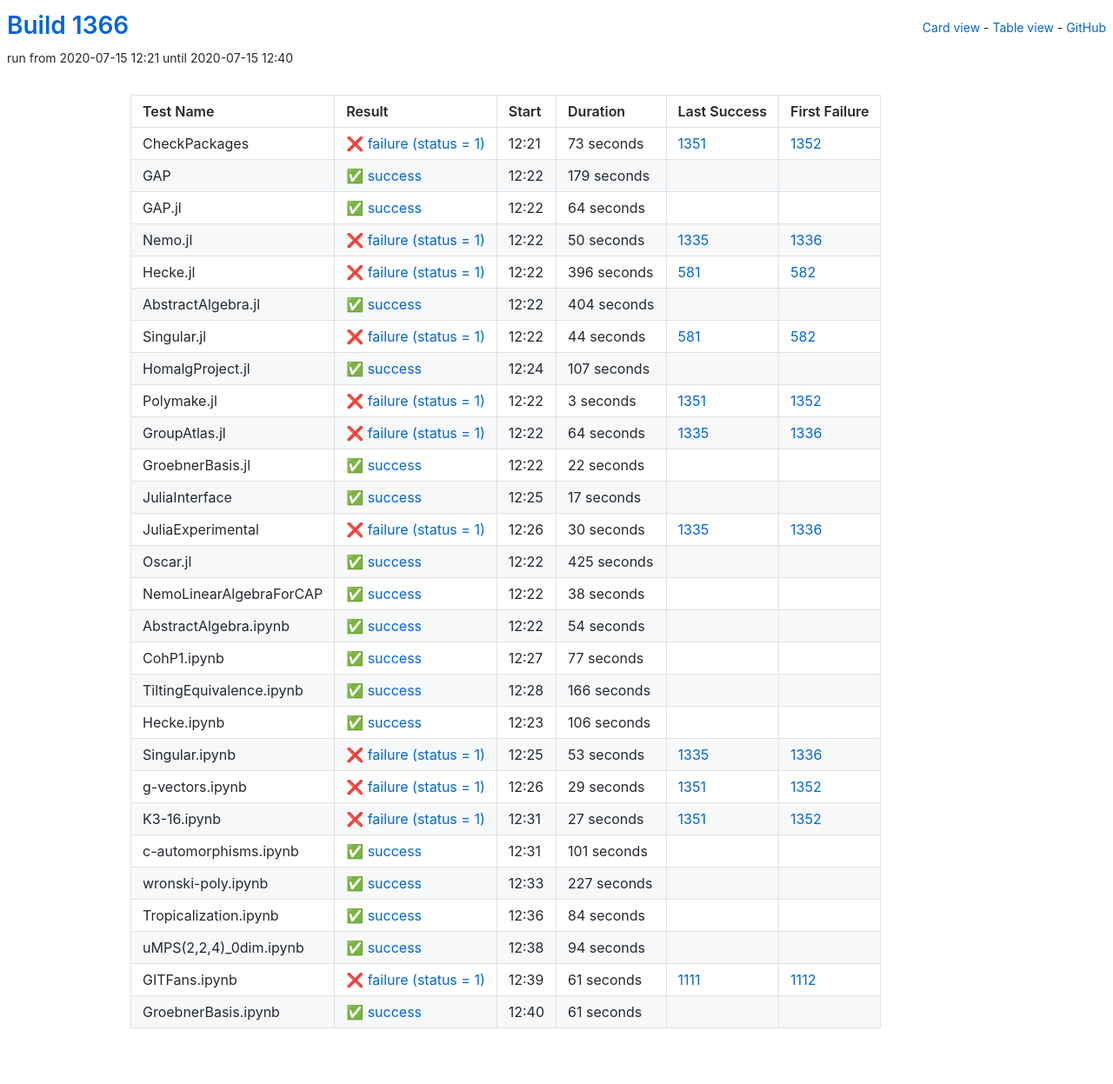
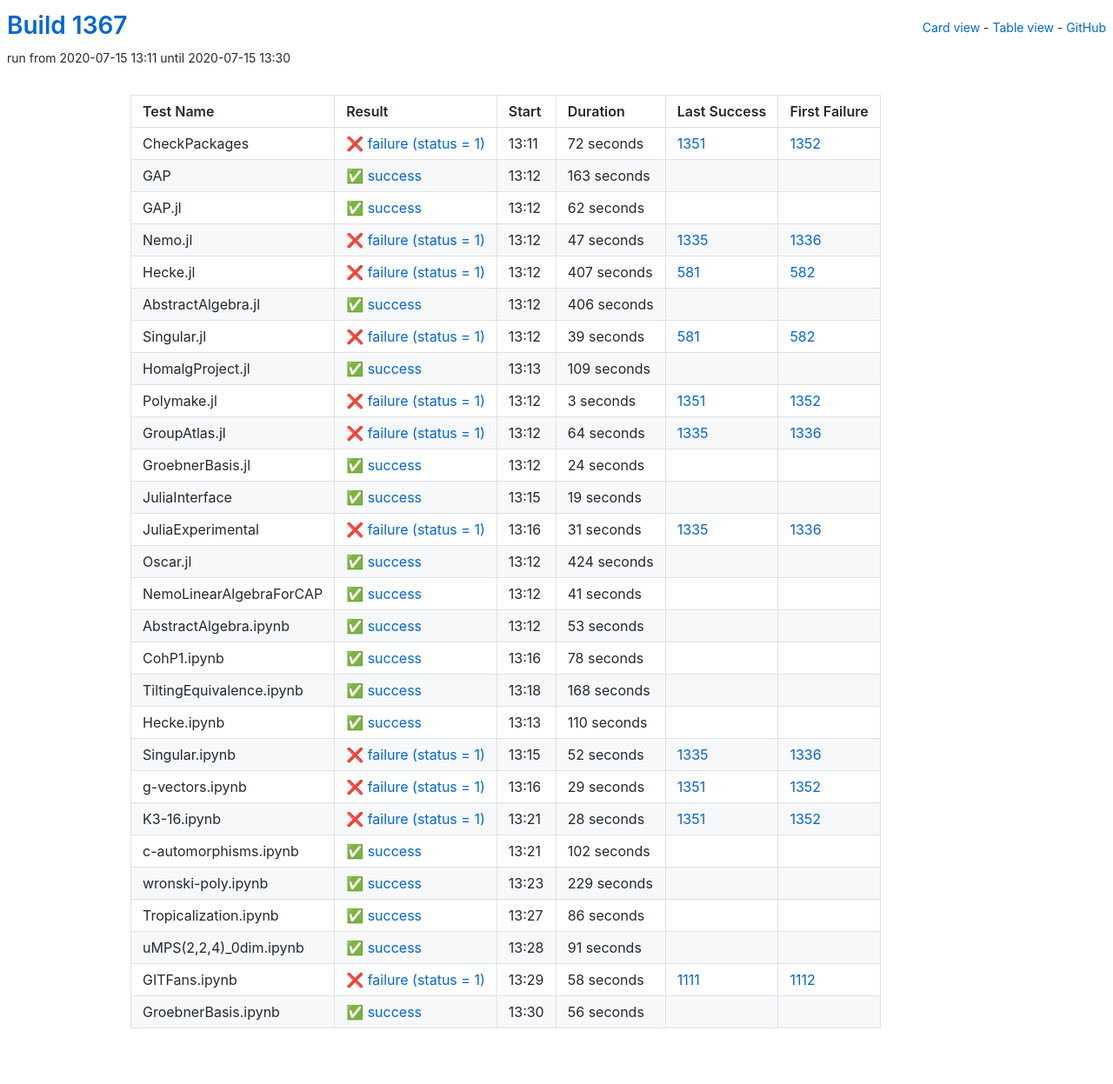
Before and after one commit to oscar-system/oscar-ci-status-1.4, a Jekyll site: the page built from table.html, in a window 1280 px wide. Shown: the whole page at 87% size. Built offline with Jekyll 4.4.1, drawn with Linux system fonts in a browser that asks for light colours.

Commit message:
Build #1367

```diff
--- a/_data/ci.yml
+++ b/_data/ci.yml
@@ -1,6 +1,6 @@
 ---
-build: 1366
-build_url: https://oscarci.mathematik.uni-kl.de/job/oscar-julia-1.4/1366/
+build: 1367
+build_url: https://oscarci.mathematik.uni-kl.de/job/oscar-julia-1.4/1367/
 job: oscar-julia-1.4
 organization: oscar-system
 repo: oscar-ci-status-1.4
@@ -8,104 +8,104 @@ repourl: https://github.com/oscar-system/oscar-ci-status-1.4
 tests:
 - name: CheckPackages
   id: checkpackages
-  log: https://oscarci.mathematik.uni-kl.de/job/oscar-julia-1.4/1366/artifact/logs/build-1366/CheckPackages.log
-  start: 2020-07-15 12:21
+  log: https://oscarci.mathematik.uni-kl.de/job/oscar-julia-1.4/1367/artifact/logs/build-1367/CheckPackages.log
+  start: 2020-07-15 13:11
   success: false
   exitcode: 1
   status: failure
-  duration: 73
+  duration: 72
   last_success: 1351
   last_success_url: https://oscarci.mathematik.uni-kl.de/job/oscar-julia-1.4/1351/
   first_failure: 1352
   first_failure_url: https://oscarci.mathematik.uni-kl.de/job/oscar-julia-1.4/1352/
 - name: GAP
   id: gap
-  log: https://oscarci.mathematik.uni-kl.de/job/oscar-julia-1.4/1366/artifact/logs/build-1366/GAP.log
-  start: 2020-07-15 12:22
+  log: https://oscarci.mathematik.uni-kl.de/job/oscar-julia-1.4/1367/artifact/logs/build-1367/GAP.log
+  start: 2020-07-15 13:12
   success: true
   exitcode: 0
   status: success
-  duration: 179
+  duration: 163
   last_success: false
   last_success_url:
   first_failure: false
   first_failure_url:
 - name: GAP.jl
   id: gap-jl
-  log: https://oscarci.mathematik.uni-kl.de/job/oscar-julia-1.4/1366/artifact/logs/build-1366/GAP.jl.log
-  start: 2020-07-15 12:22
+  log: https://oscarci.mathematik.uni-kl.de/job/oscar-julia-1.4/1367/artifact/logs/build-1367/GAP.jl.log
+  start: 2020-07-15 13:12
   success: true
   exitcode: 0
   status: success
-  duration: 64
+  duration: 62
   last_success: false
   last_success_url:
   first_failure: false
   first_failure_url:
 - name: Nemo.jl
   id: nemo-jl
-  log: https://oscarci.mathematik.uni-kl.de/job/oscar-julia-1.4/1366/artifact/logs/build-1366/Nemo.jl.log
-  start: 2020-07-15 12:22
+  log: https://oscarci.mathematik.uni-kl.de/job/oscar-julia-1.4/1367/artifact/logs/build-1367/Nemo.jl.log
+  start: 2020-07-15 13:12
   success: false
   exitcode: 1
   status: failure
-  duration: 50
+  duration: 47
   last_success: 1335
   last_success_url: https://oscarci.mathematik.uni-kl.de/job/oscar-julia-1.4/1335/
   first_failure: 1336
   first_failure_url: https://oscarci.mathematik.uni-kl.de/job/oscar-julia-1.4/1336/
 - name: Hecke.jl
   id: hecke-jl
-  log: https://oscarci.mathematik.uni-kl.de/job/oscar-julia-1.4/1366/artifact/logs/build-1366/Hecke.jl.log
-  start: 2020-07-15 12:22
+  log: https://oscarci.mathematik.uni-kl.de/job/oscar-julia-1.4/1367/artifact/logs/build-1367/Hecke.jl.log
+  start: 2020-07-15 13:12
   success: false
   exitcode: 1
   status: failure
-  duration: 396
+  duration: 407
   last_success: 581
   last_success_url: https://oscarci.mathematik.uni-kl.de/job/oscar-julia-1.4/581/
   first_failure: 582
   first_failure_url: https://oscarci.mathematik.uni-kl.de/job/oscar-julia-1.4/582/
 - name: AbstractAlgebra.jl
   id: abstractalgebra-jl
-  log: https://oscarci.mathematik.uni-kl.de/job/oscar-julia-1.4/1366/artifact/logs/build-1366/AbstractAlgebra.jl.log
-  start: 2020-07-15 12:22
+  log: https://oscarci.mathematik.uni-kl.de/job/oscar-julia-1.4/1367/artifact/logs/build-1367/AbstractAlgebra.jl.log
+  start: 2020-07-15 13:12
   success: true
   exitcode: 0
   status: success
-  duration: 404
+  duration: 406
   last_success: false
   last_success_url:
   first_failure: false
   first_failure_url:
 - name: Singular.jl
   id: singular-jl
-  log: https://oscarci.mathematik.uni-kl.de/job/oscar-julia-1.4/1366/artifact/logs/build-1366/Singular.jl.log
-  start: 2020-07-15 12:22
+  log: https://oscarci.mathematik.uni-kl.de/job/oscar-julia-1.4/1367/artifact/logs/build-1367/Singular.jl.log
+  start: 2020-07-15 13:12
   success: false
   exitcode: 1
   status: failure
-  duration: 44
+  duration: 39
   last_success: 581
   last_success_url: https://oscarci.mathematik.uni-kl.de/job/oscar-julia-1.4/581/
   first_failure: 582
   first_failure_url: https://oscarci.mathematik.uni-kl.de/job/oscar-julia-1.4/582/
 - name: HomalgProject.jl
   id: homalgproject-jl
-  log: https://oscarci.mathematik.uni-kl.de/job/oscar-julia-1.4/1366/artifact/logs/build-1366/HomalgProject.jl.log
-  start: 2020-07-15 12:24
+  log: https://oscarci.mathematik.uni-kl.de/job/oscar-julia-1.4/1367/artifact/logs/build-1367/HomalgProject.jl.log
+  start: 2020-07-15 13:13
   success: true
   exitcode: 0
   status: success
-  duration: 107
+  duration: 109
   last_success: false
   last_success_url:
   first_failure: false
   first_failure_url:
 - name: Polymake.jl
   id: polymake-jl
-  log: https://oscarci.mathematik.uni-kl.de/job/oscar-julia-1.4/1366/artifact/logs/build-1366/Polymake.jl.log
-  start: 2020-07-15 12:22
+  log: https://oscarci.mathematik.uni-kl.de/job/oscar-julia-1.4/1367/artifact/logs/build-1367/Polymake.jl.log
+  start: 2020-07-15 13:12
   success: false
   exitcode: 1
   status: failure
@@ -116,8 +116,8 @@ tests:
   first_failure_url: https://oscarci.mathematik.uni-kl.de/job/oscar-julia-1.4/1352/
 - name: GroupAtlas.jl
   id: groupatlas-jl
-  log: https://oscarci.mathematik.uni-kl.de/job/oscar-julia-1.4/1366/artifact/logs/build-1366/GroupAtlas.jl.log
-  start: 2020-07-15 12:22
+  log: https://oscarci.mathematik.uni-kl.de/job/oscar-julia-1.4/1367/artifact/logs/build-1367/GroupAtlas.jl.log
+  start: 2020-07-15 13:12
   success: false
   exitcode: 1
   status: failure
@@ -128,128 +128,128 @@ tests:
   first_failure_url: https://oscarci.mathematik.uni-kl.de/job/oscar-julia-1.4/1336/
 - name: GroebnerBasis.jl
   id: groebnerbasis-jl
-  log: https://oscarci.mathematik.uni-kl.de/job/oscar-julia-1.4/1366/artifact/logs/build-1366/GroebnerBasis.jl.log
-  start: 2020-07-15 12:22
+  log: https://oscarci.mathematik.uni-kl.de/job/oscar-julia-1.4/1367/artifact/logs/build-1367/GroebnerBasis.jl.log
+  start: 2020-07-15 13:12
   success: true
   exitcode: 0
   status: success
-  duration: 22
+  duration: 24
   last_success: false
   last_success_url:
   first_failure: false
   first_failure_url:
 - name: JuliaInterface
   id: juliainterface
-  log: https://oscarci.mathematik.uni-kl.de/job/oscar-julia-1.4/1366/artifact/logs/build-1366/JuliaInterface.log
-  start: 2020-07-15 12:25
+  log: https://oscarci.mathematik.uni-kl.de/job/oscar-julia-1.4/1367/artifact/logs/build-1367/JuliaInterface.log
+  start: 2020-07-15 13:15
   success: true
   exitcode: 0
   status: success
-  duration: 17
+  duration: 19
   last_success: false
   last_success_url:
   first_failure: false
   first_failure_url:
 - name: JuliaExperimental
   id: juliaexperimental
-  log: https://oscarci.mathematik.uni-kl.de/job/oscar-julia-1.4/1366/artifact/logs/build-1366/JuliaExperimental.log
-  start: 2020-07-15 12:26
+  log: https://oscarci.mathematik.uni-kl.de/job/oscar-julia-1.4/1367/artifact/logs/build-1367/JuliaExperimental.log
+  start: 2020-07-15 13:16
   success: false
   exitcode: 1
   status: failure
-  duration: 30
+  duration: 31
   last_success: 1335
   last_success_url: https://oscarci.mathematik.uni-kl.de/job/oscar-julia-1.4/1335/
   first_failure: 1336
   first_failure_url: https://oscarci.mathematik.uni-kl.de/job/oscar-julia-1.4/1336/
 - name: Oscar.jl
   id: oscar-jl
-  log: https://oscarci.mathematik.uni-kl.de/job/oscar-julia-1.4/1366/artifact/logs/build-1366/Oscar.jl.log
-  start: 2020-07-15 12:22
+  log: https://oscarci.mathematik.uni-kl.de/job/oscar-julia-1.4/1367/artifact/logs/build-1367/Oscar.jl.log
+  start: 2020-07-15 13:12
   success: true
   exitcode: 0
   status: success
-  duration: 425
+  duration: 424
   last_success: false
   last_success_url:
   first_failure: false
   first_failure_url:
 - name: NemoLinearAlgebraForCAP
   id: nemolinearalgebraforcap
-  log: https://oscarci.mathematik.uni-kl.de/job/oscar-julia-1.4/1366/artifact/logs/build-1366/NemoLinearAlgebraForCAP.log
-  start: 2020-07-15 12:22
+  log: https://oscarci.mathematik.uni-kl.de/job/oscar-julia-1.4/1367/artifact/logs/build-1367/NemoLinearAlgebraForCAP.log
+  start: 2020-07-15 13:12
   success: true
   exitcode: 0
   status: success
-  duration: 38
+  duration: 41
   last_success: false
   last_success_url:
   first_failure: false
   first_failure_url:
 - name: AbstractAlgebra.ipynb
   id: abstractalgebra-ipynb
-  log: https://oscarci.mathematik.uni-kl.de/job/oscar-julia-1.4/1366/artifact/logs/build-1366/AbstractAlgebra.ipynb.log
-  start: 2020-07-15 12:22
+  log: https://oscarci.mathematik.uni-kl.de/job/oscar-julia-1.4/1367/artifact/logs/build-1367/AbstractAlgebra.ipynb.log
+  start: 2020-07-15 13:12
   success: true
   exitcode: 0
   status: success
-  duration: 54
+  duration: 53
   last_success: false
   last_success_url:
   first_failure: false
   first_failure_url:
 - name: CohP1.ipynb
   id: cohp1-ipynb
-  log: https://oscarci.mathematik.uni-kl.de/job/oscar-julia-1.4/1366/artifact/logs/build-1366/CohP1.ipynb.log
-  start: 2020-07-15 12:27
+  log: https://oscarci.mathematik.uni-kl.de/job/oscar-julia-1.4/1367/artifact/logs/build-1367/CohP1.ipynb.log
+  start: 2020-07-15 13:16
   success: true
   exitcode: 0
   status: success
-  duration: 77
+  duration: 78
   last_success: false
   last_success_url:
   first_failure: false
   first_failure_url:
 - name: TiltingEquivalence.ipynb
   id: tiltingequivalence-ipynb
-  log: https://oscarci.mathematik.uni-kl.de/job/oscar-julia-1.4/1366/artifact/logs/build-1366/TiltingEquivalence.ipynb.log
-  start: 2020-07-15 12:28
+  log: https://oscarci.mathematik.uni-kl.de/job/oscar-julia-1.4/1367/artifact/logs/build-1367/TiltingEquivalence.ipynb.log
+  start: 2020-07-15 13:18
   success: true
   exitcode: 0
   status: success
-  duration: 166
+  duration: 168
   last_success: false
   last_success_url:
   first_failure: false
   first_failure_url:
 - name: Hecke.ipynb
   id: hecke-ipynb
-  log: https://oscarci.mathematik.uni-kl.de/job/oscar-julia-1.4/1366/artifact/logs/build-1366/Hecke.ipynb.log
-  start: 2020-07-15 12:23
+  log: https://oscarci.mathematik.uni-kl.de/job/oscar-julia-1.4/1367/artifact/logs/build-1367/Hecke.ipynb.log
+  start: 2020-07-15 13:13
   success: true
   exitcode: 0
   status: success
-  duration: 106
+  duration: 110
   last_success: false
   last_success_url:
   first_failure: false
   first_failure_url:
 - name: Singular.ipynb
   id: singular-ipynb
-  log: https://oscarci.mathematik.uni-kl.de/job/oscar-julia-1.4/1366/artifact/logs/build-1366/Singular.ipynb.log
-  start: 2020-07-15 12:25
+  log: https://oscarci.mathematik.uni-kl.de/job/oscar-julia-1.4/1367/artifact/logs/build-1367/Singular.ipynb.log
+  start: 2020-07-15 13:15
   success: false
   exitcode: 1
   status: failure
-  duration: 53
+  duration: 52
   last_success: 1335
   last_success_url: https://oscarci.mathematik.uni-kl.de/job/oscar-julia-1.4/1335/
   first_failure: 1336
   first_failure_url: https://oscarci.mathematik.uni-kl.de/job/oscar-julia-1.4/1336/
 - name: g-vectors.ipynb
   id: g-vectors-ipynb
-  log: https://oscarci.mathematik.uni-kl.de/job/oscar-julia-1.4/1366/artifact/logs/build-1366/g-vectors.ipynb.log
-  start: 2020-07-15 12:26
+  log: https://oscarci.mathematik.uni-kl.de/job/oscar-julia-1.4/1367/artifact/logs/build-1367/g-vectors.ipynb.log
+  start: 2020-07-15 13:16
   success: false
   exitcode: 1
   status: failure
@@ -260,84 +260,84 @@ tests:
   first_failure_url: https://oscarci.mathematik.uni-kl.de/job/oscar-julia-1.4/1352/
 - name: K3-16.ipynb
   id: k3-16-ipynb
-  log: https://oscarci.mathematik.uni-kl.de/job/oscar-julia-1.4/1366/artifact/logs/build-1366/K3-16.ipynb.log
-  start: 2020-07-15 12:31
+  log: https://oscarci.mathematik.uni-kl.de/job/oscar-julia-1.4/1367/artifact/logs/build-1367/K3-16.ipynb.log
+  start: 2020-07-15 13:21
   success: false
   exitcode: 1
   status: failure
-  duration: 27
+  duration: 28
   last_success: 1351
   last_success_url: https://oscarci.mathematik.uni-kl.de/job/oscar-julia-1.4/1351/
   first_failure: 1352
   first_failure_url: https://oscarci.mathematik.uni-kl.de/job/oscar-julia-1.4/1352/
 - name: c-automorphisms.ipynb
   id: c-automorphisms-ipynb
-  log: https://oscarci.mathematik.uni-kl.de/job/oscar-julia-1.4/1366/artifact/logs/build-1366/c-automorphisms.ipynb.log
-  start: 2020-07-15 12:31
+  log: https://oscarci.mathematik.uni-kl.de/job/oscar-julia-1.4/1367/artifact/logs/build-1367/c-automorphisms.ipynb.log
+  start: 2020-07-15 13:21
   success: true
   exitcode: 0
   status: success
-  duration: 101
+  duration: 102
   last_success: false
   last_success_url:
   first_failure: false
   first_failure_url:
 - name: wronski-poly.ipynb
   id: wronski-poly-ipynb
-  log: https://oscarci.mathematik.uni-kl.de/job/oscar-julia-1.4/1366/artifact/logs/build-1366/wronski-poly.ipynb.log
-  start: 2020-07-15 12:33
+  log: https://oscarci.mathematik.uni-kl.de/job/oscar-julia-1.4/1367/artifact/logs/build-1367/wronski-poly.ipynb.log
+  start: 2020-07-15 13:23
   success: true
   exitcode: 0
   status: success
-  duration: 227
+  duration: 229
   last_success: false
   last_success_url:
   first_failure: false
   first_failure_url:
 - name: Tropicalization.ipynb
   id: tropicalization-ipynb
-  log: https://oscarci.mathematik.uni-kl.de/job/oscar-julia-1.4/1366/artifact/logs/build-1366/Tropicalization.ipynb.log
-  start: 2020-07-15 12:36
+  log: https://oscarci.mathematik.uni-kl.de/job/oscar-julia-1.4/1367/artifact/logs/build-1367/Tropicalization.ipynb.log
+  start: 2020-07-15 13:27
   success: true
   exitcode: 0
   status: success
-  duration: 84
+  duration: 86
   last_success: false
   last_success_url:
   first_failure: false
   first_failure_url:
 - name: uMPS(2,2,4)_0dim.ipynb
   id: umps-2-2-4-0dim-ipynb
-  log: https://oscarci.mathematik.uni-kl.de/job/oscar-julia-1.4/1366/artifact/logs/build-1366/uMPS-2-2-4-_0dim.ipynb.log
-  start: 2020-07-15 12:38
+  log: https://oscarci.mathematik.uni-kl.de/job/oscar-julia-1.4/1367/artifact/logs/build-1367/uMPS-2-2-4-_0dim.ipynb.log
+  start: 2020-07-15 13:28
   success: true
   exitcode: 0
   status: success
-  duration: 94
+  duration: 91
   last_success: false
   last_success_url:
   first_failure: false
   first_failure_url:
 - name: GITFans.ipynb
   id: gitfans-ipynb
-  log: https://oscarci.mathematik.uni-kl.de/job/oscar-julia-1.4/1366/artifact/logs/build-1366/GITFans.ipynb.log
-  start: 2020-07-15 12:39
+  log: https://oscarci.mathematik.uni-kl.de/job/oscar-julia-1.4/1367/artifact/logs/build-1367/GITFans.ipynb.log
+  start: 2020-07-15 13:29
   success: false
   exitcode: 1
   status: failure
-  duration: 61
+  duration: 58
   last_success: 1111
   last_success_url: https://oscarci.mathematik.uni-kl.de/job/oscar-julia-1.4/1111/
   first_failure: 1112
   first_failure_url: https://oscarci.mathematik.uni-kl.de/job/oscar-julia-1.4/1112/
 - name: GroebnerBasis.ipynb
   id: groebnerbasis-ipynb
-  log: https://oscarci.mathematik.uni-kl.de/job/oscar-julia-1.4/1366/artifact/logs/build-1366/GroebnerBasis.ipynb.log
-  start: 2020-07-15 12:40
+  log: https://oscarci.mathematik.uni-kl.de/job/oscar-julia-1.4/1367/artifact/logs/build-1367/GroebnerBasis.ipynb.log
+  start: 2020-07-15 13:30
   success: true
   exitcode: 0
   status: success
-  duration: 61
+  duration: 56
   last_success: false
   last_success_url:
   first_failure: false
```
Also changed, not shown: README.md.
